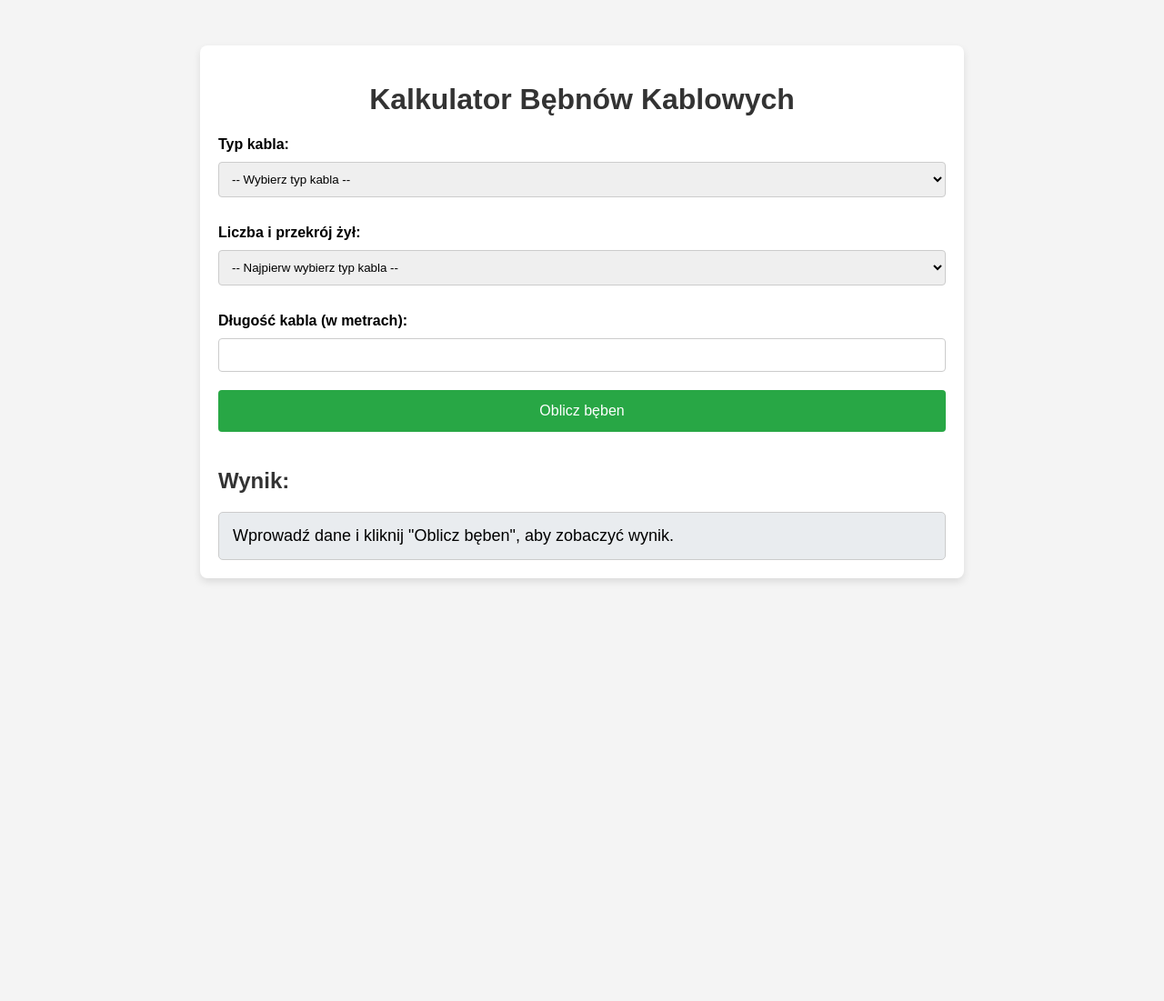
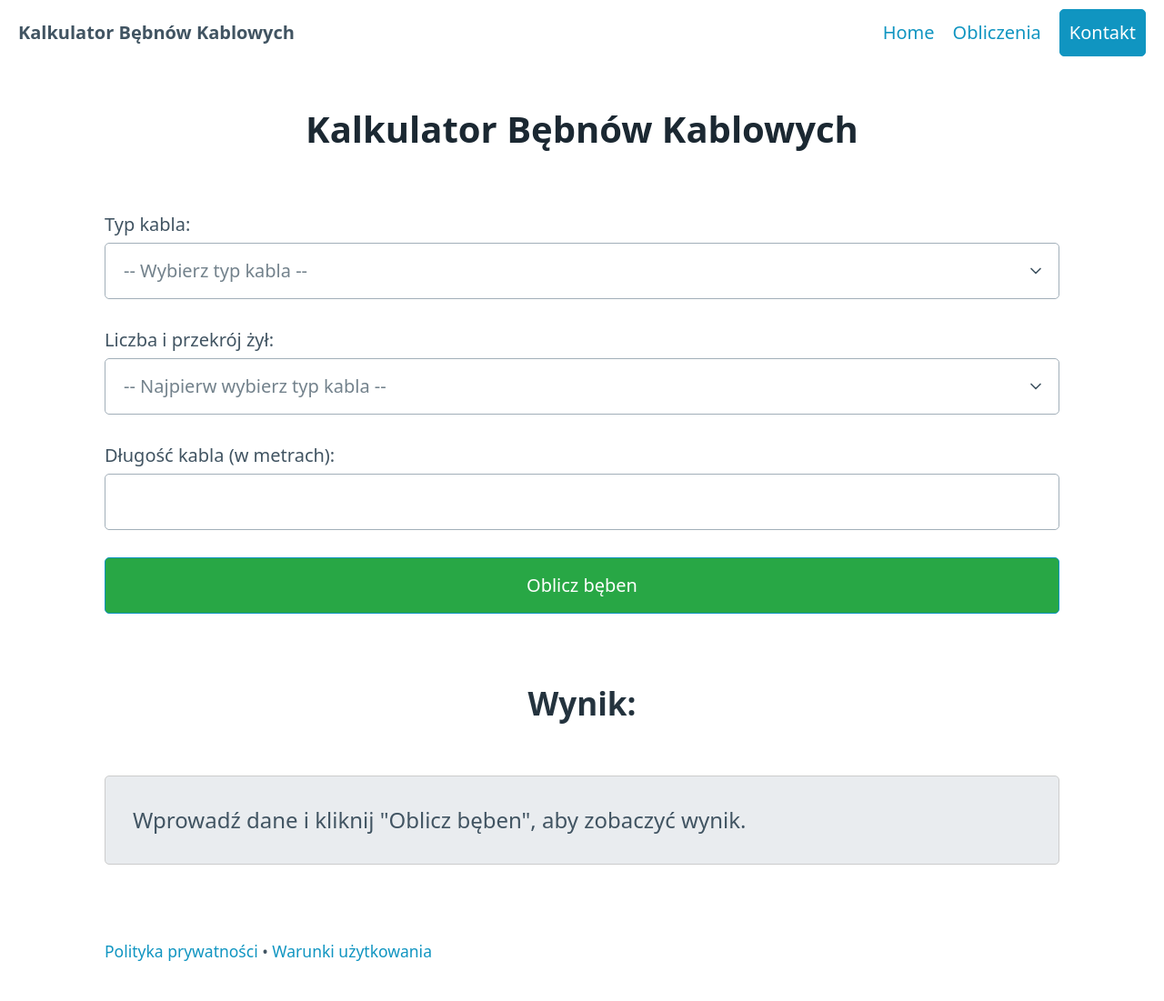
Before and after one commit to ArturBortniczuk/Bebny, a Flask app: template templates/index.html in a window 1280 px wide. Shown: the whole page at 91% size. Before the commit the page ends 640 px from the top, so only its background shows below. Run offline with Flask 3, Linux system fonts and the light colour scheme; the template is opened without the code that fills it, so the values that code supplies are empty; parts of the project's set-up code (start-up, migrations or seed data) failed here and were passed over.

Commit message:
Update index.html

```diff
--- a/templates/index.html
+++ b/templates/index.html
@@ -4,73 +4,39 @@
     <meta charset="UTF-8">
     <meta name="viewport" content="width=device-width, initial-scale=1.0">
     <title>Kalkulator Bębnów Kablowych</title>
+    <link rel="stylesheet" href="https://cdn.jsdelivr.net/npm/@picocss/pico@1/css/pico.min.css">
     <style>
-        body {
-            font-family: Arial, sans-serif;
-            background-color: #f4f4f4;
-            margin: 0;
-            padding: 0;
+        h1, h2 {
+            text-align: center;
         }
 
         .container {
-            max-width: 800px;
-            margin: 50px auto;
-            background-color: #fff;
-            padding: 20px;
-            box-shadow: 0 4px 8px rgba(0, 0, 0, 0.1);
-            border-radius: 8px;
-        }
-
-        h1 {
-            text-align: center;
-            color: #333;
-        }
-
-        label {
-            font-weight: bold;
-            display: block;
-            margin: 10px 0 5px;
+            padding: 2rem;
         }
 
         select, input[type="number"] {
-            width: 100%;
-            padding: 10px;
-            margin: 5px 0 20px;
-            border: 1px solid #ccc;
-            border-radius: 4px;
-            box-sizing: border-box;
-        }
-
-        input[type="submit"] {
-            width: 100%;
-            background-color: #28a745;
-            color: white;
-            padding: 14px 20px;
-            border: none;
-            border-radius: 4px;
-            cursor: pointer;
-            font-size: 16px;
-        }
-
-        input[type="submit"]:hover {
-            background-color: #218838;
-        }
-
-        h2 {
-            margin-top: 40px;
-            color: #333;
+            margin-bottom: 1.5rem;
         }
 
         .result {
             background-color: #e9ecef;
-            padding: 15px;
+            padding: 1.5rem;
             border-radius: 5px;
             border: 1px solid #ccc;
         }
 
         .result p {
             margin: 0;
-            font-size: 18px;
+            font-size: 1.2rem;
+        }
+
+        input[type="submit"] {
+            background-color: #28a745;
+            color: white;
+        }
+
+        input[type="submit"]:hover {
+            background-color: #218838;
         }
     </style>
     <script>
@@ -99,7 +65,18 @@
 </head>
 <body>
 
-    <div class="container">
+<nav class="container-fluid">
+    <ul>
+        <li><strong>Kalkulator Bębnów Kablowych</strong></li>
+    </ul>
+    <ul>
+        <li><a href="#">Home</a></li>
+        <li><a href="#">Obliczenia</a></li>
+        <li><a href="#" role="button">Kontakt</a></li>
+    </ul>
+</nav>
+
+<main class="container">
     <h1>Kalkulator Bębnów Kablowych</h1>
     <form action="/oblicz" method="POST">
         <label for="nazwa_kabla">Typ kabla:</label>
@@ -129,7 +106,11 @@
             <p>Wprowadź dane i kliknij "Oblicz bęben", aby zobaczyć wynik.</p>
         {% endif %}
     </div>
-    </div>
+</main>
+
+<footer class="container">
+    <small><a href="#">Polityka prywatności</a> • <a href="#">Warunki użytkowania</a></small>
+</footer>
 
 </body>
 </html>
```
Lines whose indentation alone changed are shown as unchanged.
